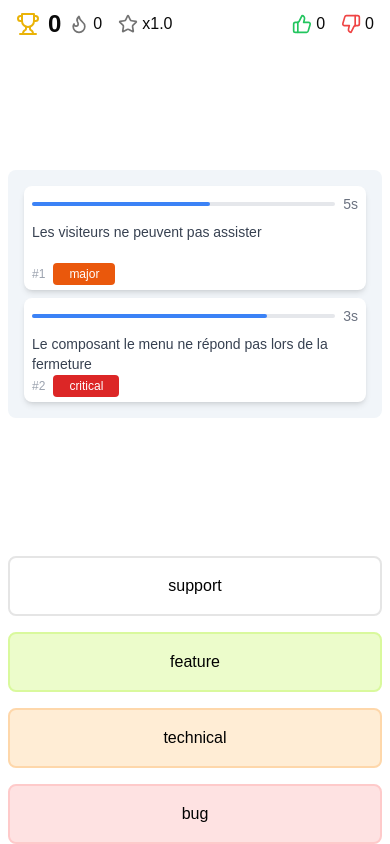
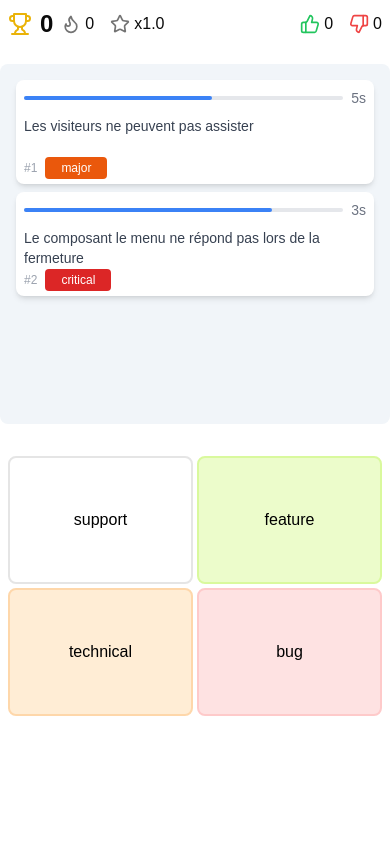
Before and after one commit to quentinhnrt/project-manager-hero, a Next.js app: page / in a window 390 px wide. Built offline with nearby package versions, Linux system fonts and the light colour scheme.

Commit message:
[Responsive]

```diff
--- a/src/app/page.tsx
+++ b/src/app/page.tsx
@@ -40,10 +40,10 @@ export default function Home() {
   }
 
   return (
-    <main className="min-h-screen px-2 py-0 md:p-4 flex flex-col items-center justify-between">
+    <main className="min-h-screen gap-4 lg:gap-0 p-0 lg:p-4 flex flex-col items-center lg:justify-between">
       <ScoreBoard />
 
-      <div className="grid grid-cols-1 gap-2 max-h-[360px] overflow-hidden items-center mb-4 w-full bg-slate-100 p-4 rounded-lg lg:max-h-none lg:overflow-auto lg:grid-cols-4 lg:grid-rows-4 lg:gap-4 ">
+      <div className="grid grid-rows-3 gap-2 max-h-[360px] overflow-hidden items-center mb-4 w-full bg-slate-100 p-4 rounded-lg lg:max-h-none lg:overflow-auto lg:grid-cols-4 lg:grid-rows-4 lg:gap-4 ">
         {pendingTickets.length === 0 ? (
           <p className='text-lg font-bold'>Il n&apos;y a plus de ticket à traiter</p>
         ) : (
@@ -57,7 +57,7 @@ export default function Home() {
         )}
       </div>
 
-      <div className="grid grid-cols-1 lg:grid-cols-4 gap-4 w-full max-w-7xl lg:min-h-72">
+      <div className="gap-1 px-2 md:px-0 grid grid-rows-2 grid-cols-2 lg:grid-cols-4 lg:grid-rows-1 lg:gap-4 w-full max-w-7xl lg:min-h-72">
         {['support', 'feature', 'technical', 'bug'].map((category) => (
           <CategoryCard
             key={category}
--- a/src/components/category-card.tsx
+++ b/src/components/category-card.tsx
@@ -29,7 +29,7 @@ export function CategoryCard({
 
   return (
     <div
-      className={`${getBackgroundColor()} p-4 lg:p-6 rounded-lg border-2 text-center font-medium lg:max-w-72 lg:max-h-72 w-full flex items-center justify-center transition-colors`}
+      className={`${getBackgroundColor()} p-4 lg:p-6 rounded-lg border-2 text-center font-medium min-h-32 lg:max-w-72 lg:max-h-72 w-full flex items-center justify-center transition-colors`}
       onDragOver={onDragOver}
       onDrop={onDrop}
     >
```
